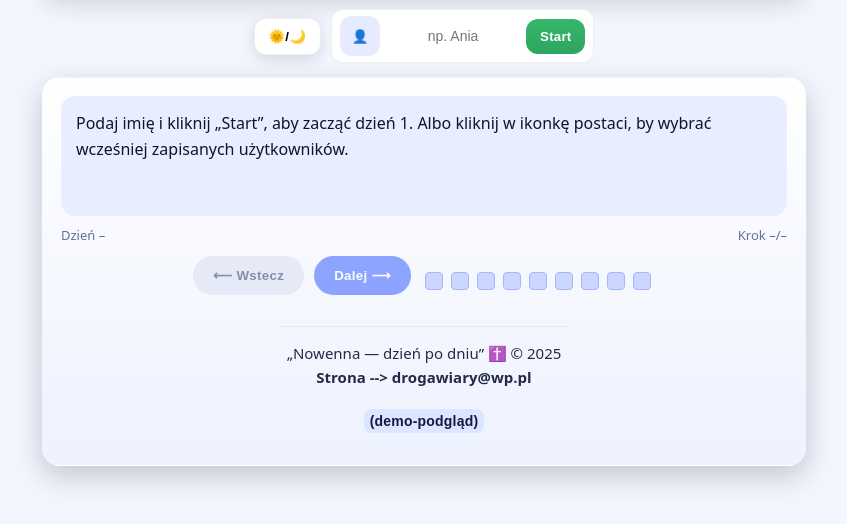
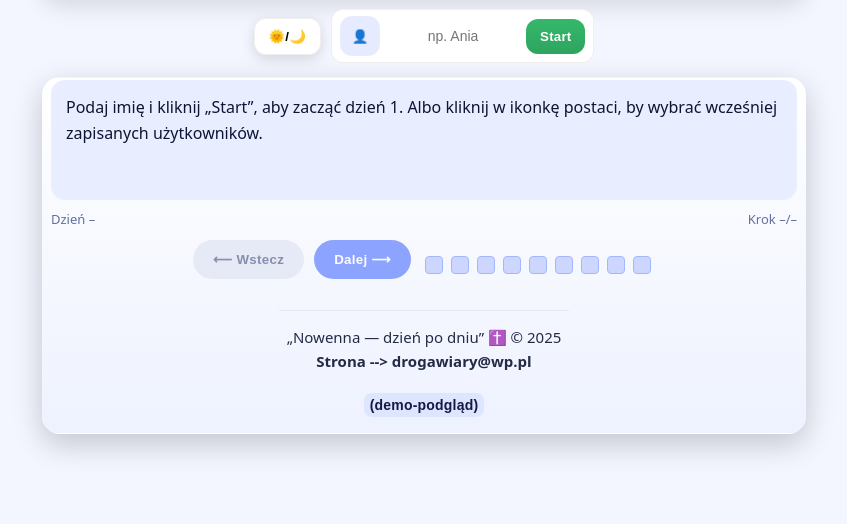
Before and after one commit to drogawiary/Nowenna_RW, a plain HTML site: page index.html in a window 1280 px wide. Shown: the part 102-626 px from the top of the page, without its empty margins (216-1063 px from the left). Drawn offline with nearby package versions, Linux system fonts and the light colour scheme.

Commit message:
Update index.html

```diff
--- a/index.html
+++ b/index.html
@@ -137,7 +137,7 @@
   .square{width:40px; height:40px; padding:0; display:grid; place-items:center; background:#e7ebff; color:#1a2a7a}
   .square.active{background:#1a2a7a; color:#e7ebff}
   .start{background:linear-gradient(180deg, #35b86b, #2ea45f); color:white}
-  .card{background:linear-gradient(180deg, var(--panel), var(--panel-2)); border:1px solid #ffffff12; border-radius:18px; padding:18px; box-shadow:0 10px 30px #0003}
+  .card{background:linear-gradient(180deg, var(--panel), var(--panel-2)); border:1px solid #ffffff12; border-radius:18px; padding:2px 8px; box-shadow:0 10px 30px #0003}
   .content{min-height:120px; padding:14px; border-radius:14px; background:var(--soft); border:1px solid #ffffff22; line-height:1.6}
   .content h3{margin:0 0 10px; font-size:21px}
   .meta{display:flex; align-items:center; justify-content:space-between; gap:8px; margin-top:10px; font-size:13px; color:var(--muted)}
```
